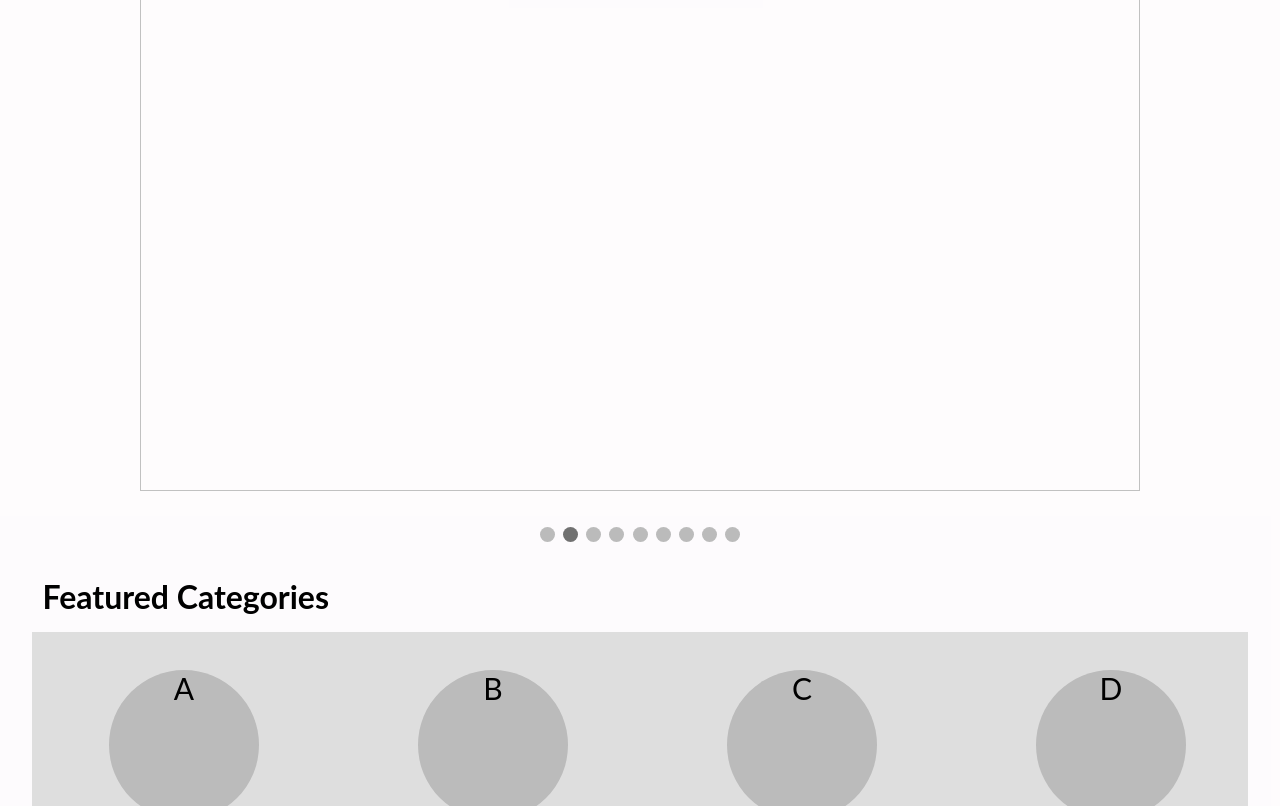
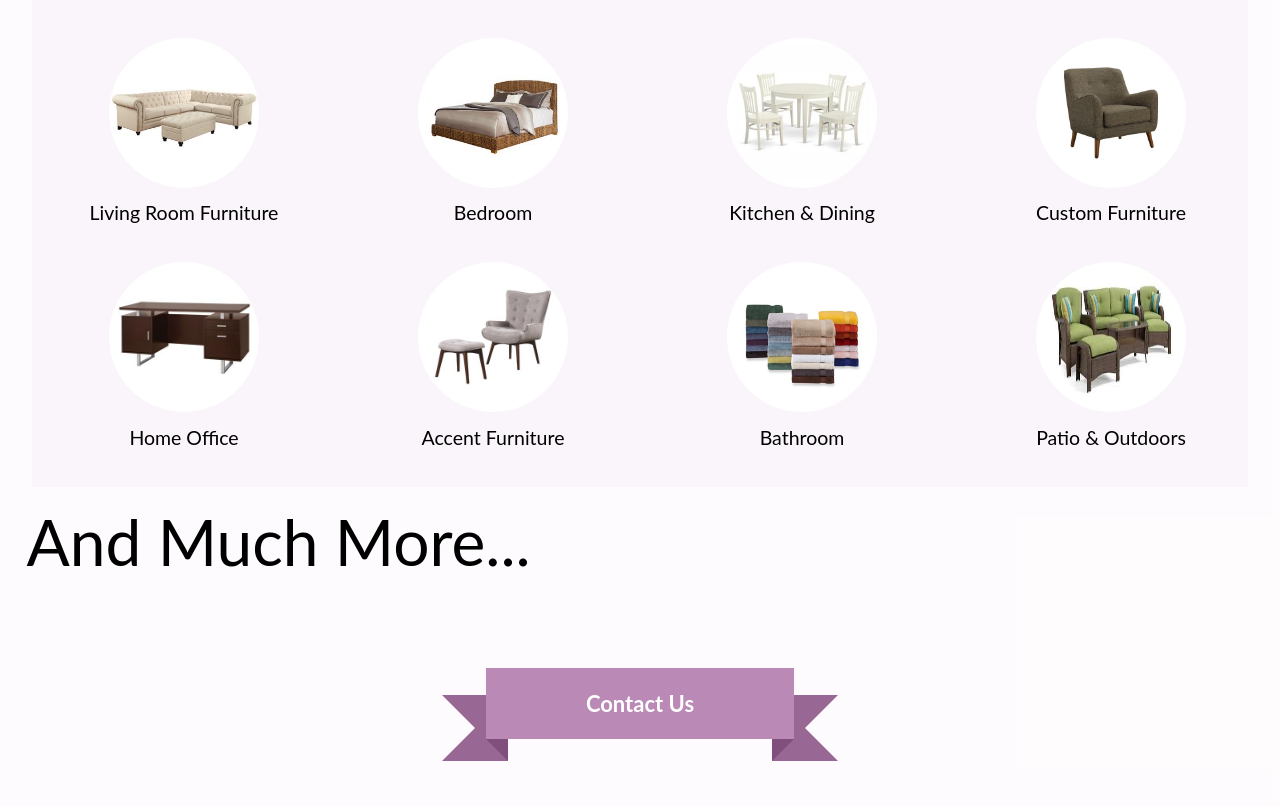
Before and after one commit to DJaymel/SassyHomeDecor, a plain HTML site: page Development/furniture.html in a window 1280 px wide. Shown: the part 247-1053 px from the top of the page. Drawn offline with Linux system fonts and the light colour scheme.

Commit message:
Added thumbnails to furniture page categories section

```diff
--- a/Development/css/style.css
+++ b/Development/css/style.css
@@ -460,7 +460,7 @@ h2 {
   max-width: 1000px;
   position: relative;
   margin: auto;
-  padding: 2em;
+  padding: 0.5em;
 }
 
 .text {
@@ -479,6 +479,11 @@ h2 {
   padding: 8px 12px;
   position: absolute;
   top: 0;
+}
+
+.img_sizing {
+  width:100%;
+  height: 650px;
 }
 
 .dot {
@@ -517,9 +522,108 @@ h2 {
   font-size: 1.5em;
   margin: 0em 1em;
   justify-content: space-around;
-  background: #dedede;
+  background: #e2c2de1a;
   align-content: space-evenly;
 }
+
+.living_room_thumbnail {
+  background-color: #fff;
+  background-image: url(../img/sofa2_thumbnail.jpg);
+  background-position: center;
+  background-repeat: no-repeat;
+  background-size: 105% 105%;
+  height: 5em;
+  width: 5em;
+  border-radius: 50%;
+  display: inline-block;
+}
+
+.bedroom_thumbnail {
+  background-color: #fff;
+  background-image: url(../img/bedroom_thumbnail.jpg);
+  background-position: center;
+  background-repeat: no-repeat;
+  background-size: 110% 110%;
+  height: 5em;
+  width: 5em;
+  border-radius: 50%;
+  display: inline-block;
+}
+
+.kitchen_thumbnail {
+  background-color: #fff;
+  background-image: url(../img/kitchen_dining_thumbnail.jpeg);
+  background-position: center;
+  background-repeat: no-repeat;
+  background-size: 90% 90%;
+  height: 5em;
+  width: 5em;
+  border-radius: 50%;
+  display: inline-block;
+}
+
+.custom_thumbnail {
+  background-color: #fff;
+  background-image: url(../img/custom_thumbnail.jpg);
+  background-position: center;
+  background-repeat: no-repeat;
+  background-size: 65% 65%;
+  height: 5em;
+  width: 5em;
+  border-radius: 50%;
+  display: inline-block;
+}
+
+.office_thumbnail {
+  background-color: #fff;
+  background-image: url(../img/office2_thumbnail.jpg);
+  background-position: center;
+  background-repeat: no-repeat;
+  background-size: 90% 90%;
+  height: 5em;
+  width: 5em;
+  border-radius: 50%;
+  display: inline-block;
+}
+
+.accent_thumbnail {
+  background-color: #fff;
+  background-image: url(../img/accent_thumbnail.jpg);
+  background-position: center;
+  background-repeat: no-repeat;
+  background-size: 80% 80%;
+  height: 5em;
+  width: 5em;
+  border-radius: 50%;
+  display: inline-block;
+}
+
+.bathroom_thumbnail {
+  background-color: #fff;
+  background-image: url(../img/bathroom_thumbnail1.jpeg);
+  background-position: center;
+  background-repeat: no-repeat;
+  background-size: 80% 80%;
+  height: 5em;
+  width: 5em;
+
+  border-radius: 50%;
+  display: inline-block;
+}
+
+.outdoor_thumbnail {
+  background-color: #fff;
+  background-image: url(../img/outdoor2_thumbnail.jpeg);
+  background-position: center;
+  background-repeat: no-repeat;
+  background-size: 90% 85%;
+  height: 5em;
+  width: 5em;
+  border-radius: 50%;
+  display: inline-block;
+}
+
+
 
 .item {
   padding: 10px 10px 10px 10px;
@@ -528,7 +632,7 @@ h2 {
 }
 
 .item-header {
-  padding: 1em 0em 0em 0em;
+  padding: 0.15em 0em 0em 0em;
   margin: 0.25em 0em 0em 0em;
   font-size: 0.65em;
 }
--- a/Development/furniture.html
+++ b/Development/furniture.html
@@ -47,53 +47,53 @@
         <div class="slideshow-container">
           <div class="mySlides fade">
             <div class="numbertext">1 / 9</div>
-            <img src="../img/architecture-backsplash-cabinets-279648.jpg" style="width:100%; height: 600px;">
+            <img src="../img/afternoon-architecture-chairs-271815.jpg" alt="Outdoor Patio With Beautiful Tent" class="img_sizing">
             <div class="text"></div>
           </div>
 
           <div class="mySlides fade">
             <div class="numbertext">2 / 9</div>
-            <img src="../img/architecture-bathroom-contemporary-280209.jpg" style="width:100%; height: 600px;">
+            <img src="../img/architecture-bathroom-contemporary-280209.jpg" alt="Relaxing, Elegant Bathroom" class="img_sizing">
             <div class="text"></div>
           </div>
           <div class="mySlides fade">
             <div class="numbertext">3 / 9</div>
-            <img src="../img/back_sunroom.jpeg" style="width:100%; height: 600px;">
+            <img src="../img/back_sunroom.jpeg" alt="Relaxing, Beautiful Sunroom" class="img_sizing">
             <div class="text"></div>
           </div>
           <div class="mySlides fade">
             <div class="numbertext">4 / 9</div>
-            <img src="../img/bedroom_sunlight.jpeg" style="width:100%; height: 600px;">
+            <img src="../img/bedroom_sunlight.jpeg" alt="Beautiful Sun-lit Bedroom" class="img_sizing">
             <div class="text"></div>
           </div>
 
           <div class="mySlides fade">
             <div class="numbertext">5 / 9</div>
-            <img src="../img/kitchen_white_countertop.jpeg" style="width:100%; height: 600px;">
+            <img src="../img/kitchen_white_countertop.jpeg" alt="Beautiful Kitchen" class="img_sizing">
             <div class="text"></div>
           </div>
 
           <div class="mySlides fade">
             <div class="numbertext">6 / 9</div>
-            <img src="../img/outdoor-dining-set.jpeg" style="width:100%; height: 600px;">
+            <img src="../img/outdoor-dining-set.jpeg" alt="Outdoor Dining Area" class="img_sizing">
             <div class="text"></div>
           </div>
 
           <div class="mySlides fade">
             <div class="numbertext">7 / 9</div>
-            <img src="../img/bedroom1.jpeg" style="width:100%; height: 600px;">
+            <img src="../img/bedroom1.jpeg" alt="Beautiful Bedroom" class="img_sizing">
             <div class="text"></div>
           </div>
 
           <div class="mySlides fade">
             <div class="numbertext">8 / 9</div>
-            <img src="../img/kitchen_grey.jpeg" style="width:100%; height: 600px;">
+            <img src="../img/kitchen_grey.jpeg" alt="Beautiful Kitchen" class="img_sizing">
             <div class="text"></div>
           </div>
 
           <div class="mySlides fade">
             <div class="numbertext">9 / 9</div>
-            <img src="../img/homeoffice_bluewall.jpeg" style="width:100%; height: 600px;">
+            <img src="../img/homeoffice_bluewall.jpeg" alt="Beautiful Home Office" class="img_sizing">
             <div class="text"></div>
           </div>
         </div>
@@ -113,35 +113,35 @@
         <h2 class="feature-heading">Featured Categories</h2>
         <div class="container_1">
           <div class="item a">
-            <span class="circle">A</span>
+            <span class="living_room_thumbnail"></span>
             <p class="item-header">Living Room Furniture</p>
           </div>
           <div class="item b">
-            <span class="circle">B</span>
-            <p class="item-header">Bedroom Furniture</p>
+            <span class="bedroom_thumbnail"></span>
+            <p class="item-header">Bedroom</p>
           </div>
           <div class="item c">
-            <span class="circle">C</span>
+            <span class="kitchen_thumbnail"></span>
             <p class="item-header">Kitchen & Dining</p>
           </div>
           <div class="item d">
-            <span class="circle">D</span>
+            <span class="custom_thumbnail"></span>
             <p class="item-header">Custom Furniture</p>
           </div>
           <div class="item e">
-            <span class="circle">E</span>
+            <span class="office_thumbnail"></span>
             <p class="item-header">Home Office</p>
           </div>
           <div class="item f">
-            <span class="circle">F</span>
+            <span class="accent_thumbnail"></span>
             <p class="item-header">Accent Furniture</p>
           </div>
           <div class="item g">
-            <span class="circle">G</span>
-            <p class="item-header">Bathroom Furniture</p>
+            <span class="bathroom_thumbnail"></span>
+            <p class="item-header">Bathroom</p>
           </div>
           <div class="item h">
-            <span class="circle">H</span>
+            <span class="outdoor_thumbnail"></span>
             <p class="item-header">Patio & Outdoors</p>
           </div>
           <!-- <div class="item i">
@@ -161,7 +161,7 @@
             <p class="item-header"></p>
           </div> -->
         </div>
-        <p class="bonus-heading">And More...</p>
+        <p class="bonus-heading">And Much More...</p>
         <div class="onerow_above_footer">
             <h1 class="contact_ribbon">
               <strong class="ribbon-content">Contact Us</strong>
```
Also changed, not shown: Development/img/accent_thumbnail.jpg (added), Development/img/bathroom_thumbnail1.jpeg (added), Development/img/bathroom_thumbnail2.jpeg (added), Development/img/bathroom_thumbnail3.jpeg (added), Development/img/bedroom_thumbnail.jpg (added), Development/img/custom_thumbnail.jpg (added), Development/img/kitchen_dining_thumbnail.jpeg (added), Development/img/office2_thumbnail.jpg (added), Development/img/office_thumbnail.jpg (added), Development/img/outdoor2_thumbnail.jpeg (added), Development/img/outdoor_thumbnail.jpeg (added), Development/img/sofa2_thumbnail.jpg (added), Development/img/sofa_thumbnail.jpg (added).
